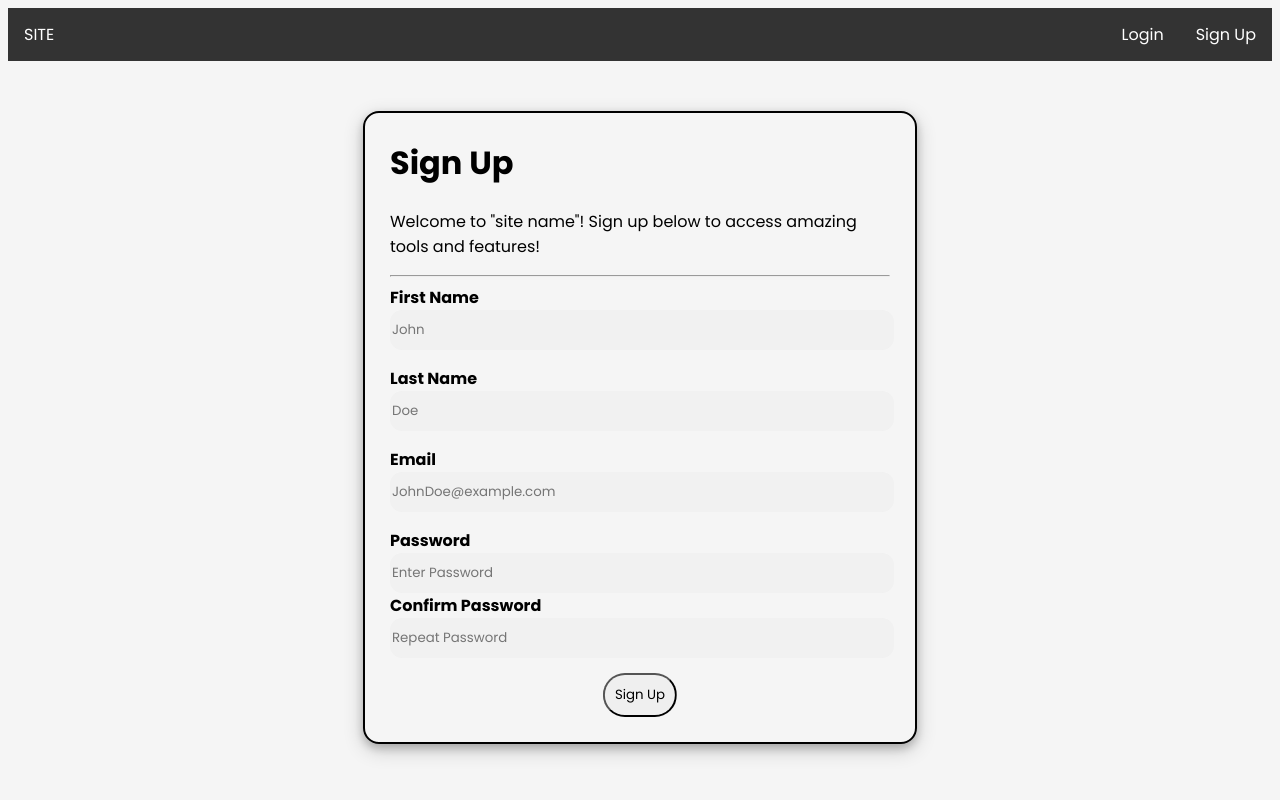
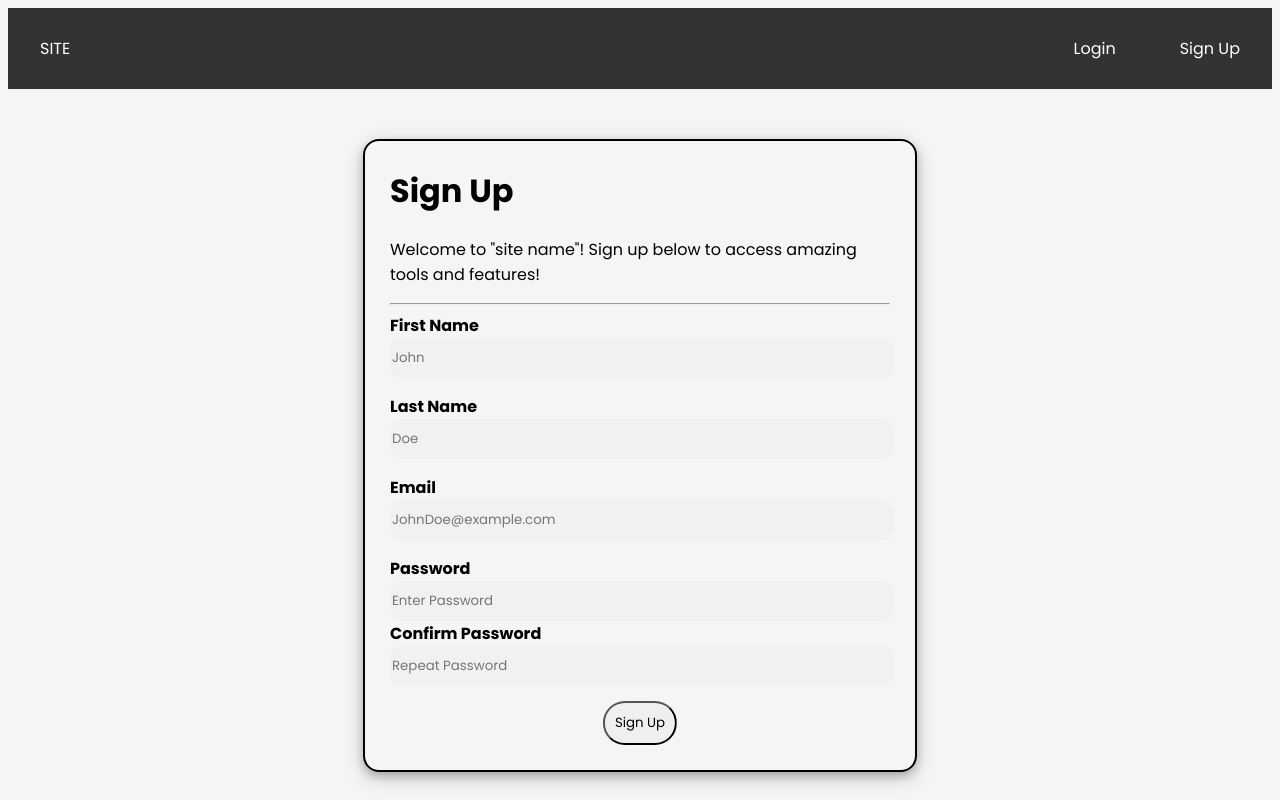
Before and after one commit to dylank03/events-platform-fe, a React (Vite) app: page /register in a window 1280 px wide. Built offline with nearby package versions, Linux system fonts and the light colour scheme.

Commit message:
removed badly named variables and classnames

```diff
--- a/src/Header.jsx
+++ b/src/Header.jsx
@@ -21,10 +21,10 @@ const Header = ({setUser, user})=>{
 
     return  (<>{loggedOut && <Navigate to= "/" replace = {true}/>}
 
-    <ul>
-    <li><a href = "/">SITE</a></li>
-    {user ? <li style = {{float: "right"}}><a onClick={handleClick}>Log Out</a></li> : <><li style = {{float:"right"}}><a href="/register">Sign Up</a></li>
-    <li style ={{float:"right"}}><a href="/login">Login</a></li></>}
+    <ul className="header-container">
+    <li className="header-logo"><a className="header-logo" href = "/">SITE</a></li>
+    {user ? <li className="header-link" style = {{float: "right"}}><a className="header-link" onClick={handleClick}>Log Out</a></li> : <><li className="header-link" style = {{float:"right"}}><a className="header-link" href="/register">Sign Up</a></li>
+    <li className="header-link" style ={{float:"right"}}><a className="header-link" href="/login">Login</a></li></>}
   </ul></>)
 }
 
--- a/src/HomePage.jsx
+++ b/src/HomePage.jsx
@@ -1,16 +1,13 @@
-import { getUser } from "./api/api"
+import { getEvents, getUser } from "./api/api"
 import { useState, useEffect } from "react"
 import { getLogout } from "./api/api"
 import { Navigate } from "react-router-dom"
 
 const HomePage = ({setUser})=>{
-    const [firstName, setFirstName] = useState('')
-    const [lastName, setLastName] = useState('')
-    const [loggedOut, setLoggedOut] = useState(false)
-
-    const handleClick = ()=>{
-        getLogout().then(setLoggedOut(true))
-    }
+    const [firstName, setFirstName] = useState()
+    const [lastName, setLastName] = useState()
+    const [events, setEvents] = useState()
+    const [loading, setLoading] = useState(true)
 
     useEffect(()=>{
         getUser().then(({user})=>{
@@ -20,10 +17,16 @@ const HomePage = ({setUser})=>{
         }).catch((err)=>{
             console.log(err.response)
         })
-    }, [])
+        getEvents().then(({events})=>{
+            setLoading(false)
+            setEvents(events)
+        })
+    }, [loading])
+
+    console.log(events)
 
 
-    return (<>{loggedOut && <Navigate to="/" replace={true} />}<h1>Homepage</h1><h2>Welcome {firstName} {lastName} </h2></>)
+    return (<><h1>Homepage</h1><h2>Welcome {firstName} {lastName} </h2><h1>{}</h1></>)
 }
 
 export default HomePage
--- a/src/LoginForm.jsx
+++ b/src/LoginForm.jsx
@@ -16,12 +16,7 @@ const LoginForm = ()=>{
         }).catch(({response})=>{
             setError(response.data)
         })
-        setEmail('')
-        setPassword('')
-        setError('')
     }
-
-    console.log(error.email? 'string': 'notastring')
 
     return (
 
@@ -34,15 +29,15 @@ const LoginForm = ()=>{
             <p>Don't have an account yet? <a href= '/register'>sign up here!</a></p>
             <hr></hr>
 
-            <label>Email</label>
-            <input value = {email} onChange={(event)=>{setEmail(event.target.value)}} type = "text" placeholder = "JohnDoe@example.com"/>
+            <label className="form-label">Email</label>
+            <input className="form-input" value = {email} onChange={(event)=>{setEmail(event.target.value)}} type = "text" placeholder = "JohnDoe@example.com"/>
             <p className="error">{error.email}</p>
 
-            <label>Password</label>
-            <input value = {password} onChange={(event)=>{setPassword(event.target.value)}} type = "password" placeholder = "Enter Password"/>
+            <label className="form-label">Password</label>
+            <input className="form-input" value = {password} onChange={(event)=>{setPassword(event.target.value)}} type = "password" placeholder = "Enter Password"/>
             <p className="error">{error.password}</p>
 
-            <button type="submit" onClick={handleClick}>Login</button>
+            <button className="form-button" type="submit" onClick={handleClick}>Login</button>
         </div>
     </form></>)
 }
--- a/src/RegisterForm.jsx
+++ b/src/RegisterForm.jsx
@@ -22,11 +22,6 @@ const RegisterForm = ()=>{
             setError(response.data)
             console.log(response.data)
         })
-        setFirstName('')
-        setLastName('')
-        setEmail('')
-        setPassword('')
-        setConfirmPassword('')
     }
 
     return (
@@ -38,27 +33,27 @@ const RegisterForm = ()=>{
             <p>Welcome to "site name"! Sign up below to access amazing tools and features!</p>
             <hr></hr>
 
-            <label>First Name</label>
-            <input value = {firstName} onChange = {(event)=>{setFirstName(event.target.value)}} type = "text" placeholder = "John"/>
+            <label className="form-label">First Name</label>
+            <input className="form-input" value = {firstName} onChange = {(event)=>{setFirstName(event.target.value)}} type = "text" placeholder = "John"/>
             {firstName.length >=1 || <p className="error">{error.firstName}</p>}
 
-            <label>Last Name</label>
-            <input value = {lastName} onChange={(event)=>{setLastName(event.target.value)}} type = "text" placeholder = "Doe"/>
+            <label className="form-label">Last Name</label>
+            <input className="form-input" value = {lastName} onChange={(event)=>{setLastName(event.target.value)}} type = "text" placeholder = "Doe"/>
             {lastName.length >=1 || <p className="error">{error.lastName}</p>}
 
-            <label>Email</label>
-            <input value = {email} onChange={(event)=>{setEmail(event.target.value)}} type = "text" placeholder = "JohnDoe@example.com"/>
+            <label className="form-label">Email</label>
+            <input className="form-input" value = {email} onChange={(event)=>{setEmail(event.target.value)}} type = "text" placeholder = "JohnDoe@example.com"/>
             <p className="error">{error.email}</p>
 
-            <label>Password</label>
-            <input value = {password} onFocus={()=>{setFocus(true)}} onChange={(event)=>{setPassword(event.target.value)}} type = "password" placeholder = "Enter Password"/>
+            <label className="form-label">Password</label>
+            <input className="form-input" value = {password} onFocus={()=>{setFocus(true)}} onChange={(event)=>{setPassword(event.target.value)}} type = "password" placeholder = "Enter Password"/>
             {(password.length < 8 && focus && <p className="error">Password must contain at least 8 characters</p>)}
 
-            <label>Confirm Password</label>
-            <input value = {confirmPassword} onChange={(event)=>{setConfirmPassword(event.target.value)}} type = "password" placeholder = "Repeat Password"/>
+            <label className="form-label">Confirm Password</label>
+            <input className="form-input" value = {confirmPassword} onChange={(event)=>{setConfirmPassword(event.target.value)}} type = "password" placeholder = "Repeat Password"/>
             {confirmPassword === password || <p className="error">Passwords do not match</p>}
 
-            <button type="submit" onClick={handleClick} disabled = {password !== confirmPassword}>Sign Up</button>
+            <button className="form-button" type="submit" onClick={handleClick} disabled = {password !== confirmPassword}>Sign Up</button>
         </div>
     </form></>)
 }
--- a/src/api/api.js
+++ b/src/api/api.js
@@ -24,5 +24,11 @@ const getLogout = ()=>{
     })
 }
 
+const getEvents = ()=>{
+    return axios.get('http://localhost:9090/events', {withCredentials: true}).then(({data})=>{
+        return data
+    })
+}
 
-export {postRegister, postLogin, getUser, getLogout}
+
+export {postRegister, postLogin, getUser, getLogout, getEvents}
--- a/src/index.css
+++ b/src/index.css
@@ -72,7 +72,7 @@ body{
     }
 }
 
-input[type=text], input[type=password] {
+.form-input{
   width: 100%;
   color: black;
   padding-top: 10px;
@@ -83,7 +83,7 @@ input[type=text], input[type=password] {
   background: #f1f1f1;
 }
 
-button{
+.form-button{
   position: relative;
   left: 50%;
   transform: translate(-50%, 0);
@@ -93,7 +93,7 @@ button{
   color: black;
 }
 
-label{
+.form-label{
   margin-top: 15px;
   font-weight: bold;
 }
@@ -103,9 +103,7 @@ label{
   color: red;
 }
 
-
-
-ul {
+.header-container{
   list-style-type: none;
   margin: 0;
   margin-bottom: 50px;
@@ -114,11 +112,16 @@ ul {
   background-color: #333;
 }
 
-li {
+.header-logo{
   float: left;
+  display: block;
+  color: white;
+  text-align: center;
+  padding: 14px 16px;
+  text-decoration: none;
 }
 
-li a {
+.header-link{
   display: block;
   color: white;
   text-align: center;
@@ -127,6 +130,10 @@ li a {
 }
 
 /* Change the link color to #111 (black) on hover */
-li a:hover {
+.header-link :hover{
   background-color: #111;
 }
+
+.header-logo :hover{
+  background-color: #111;
+}
```
